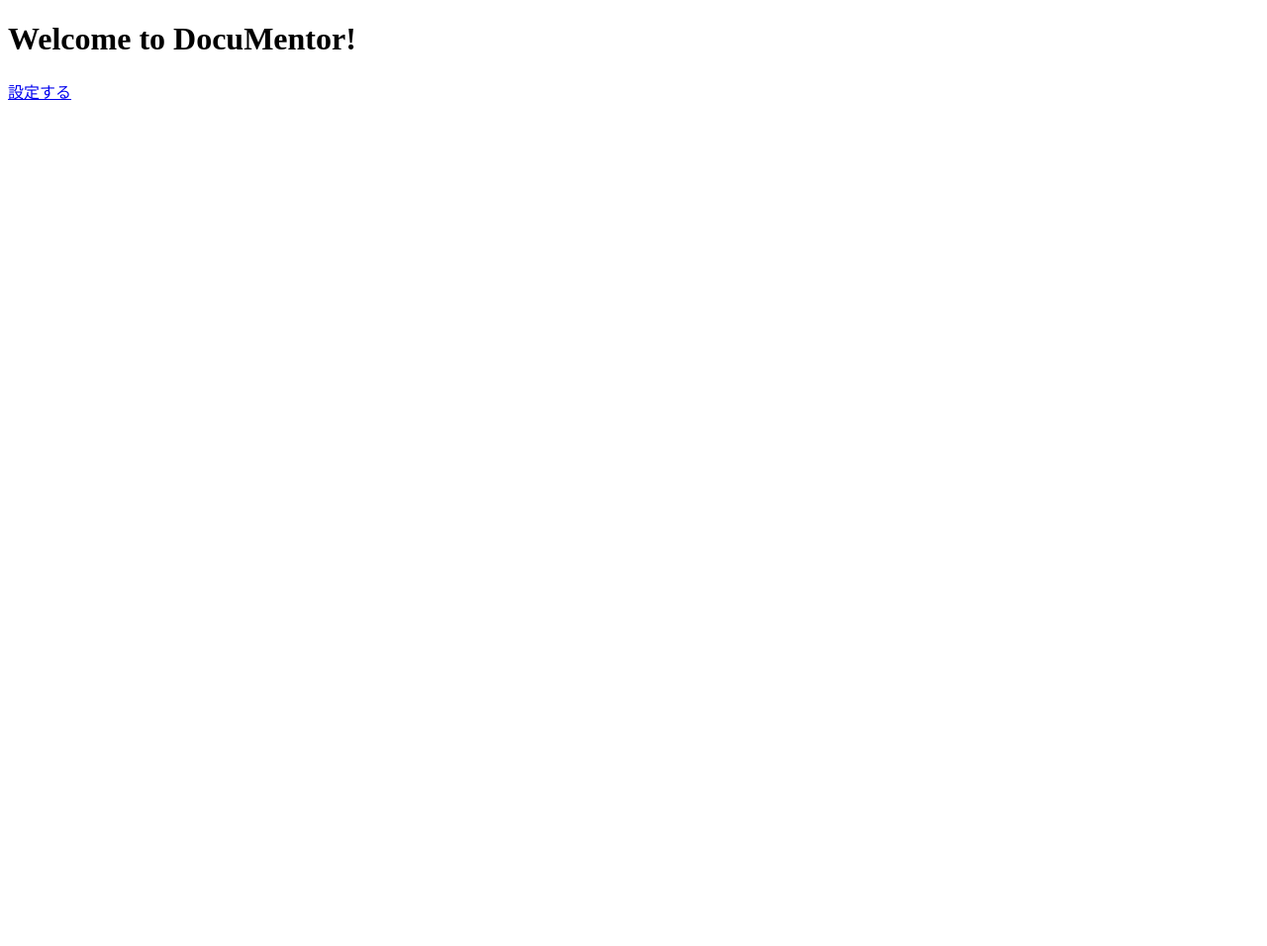
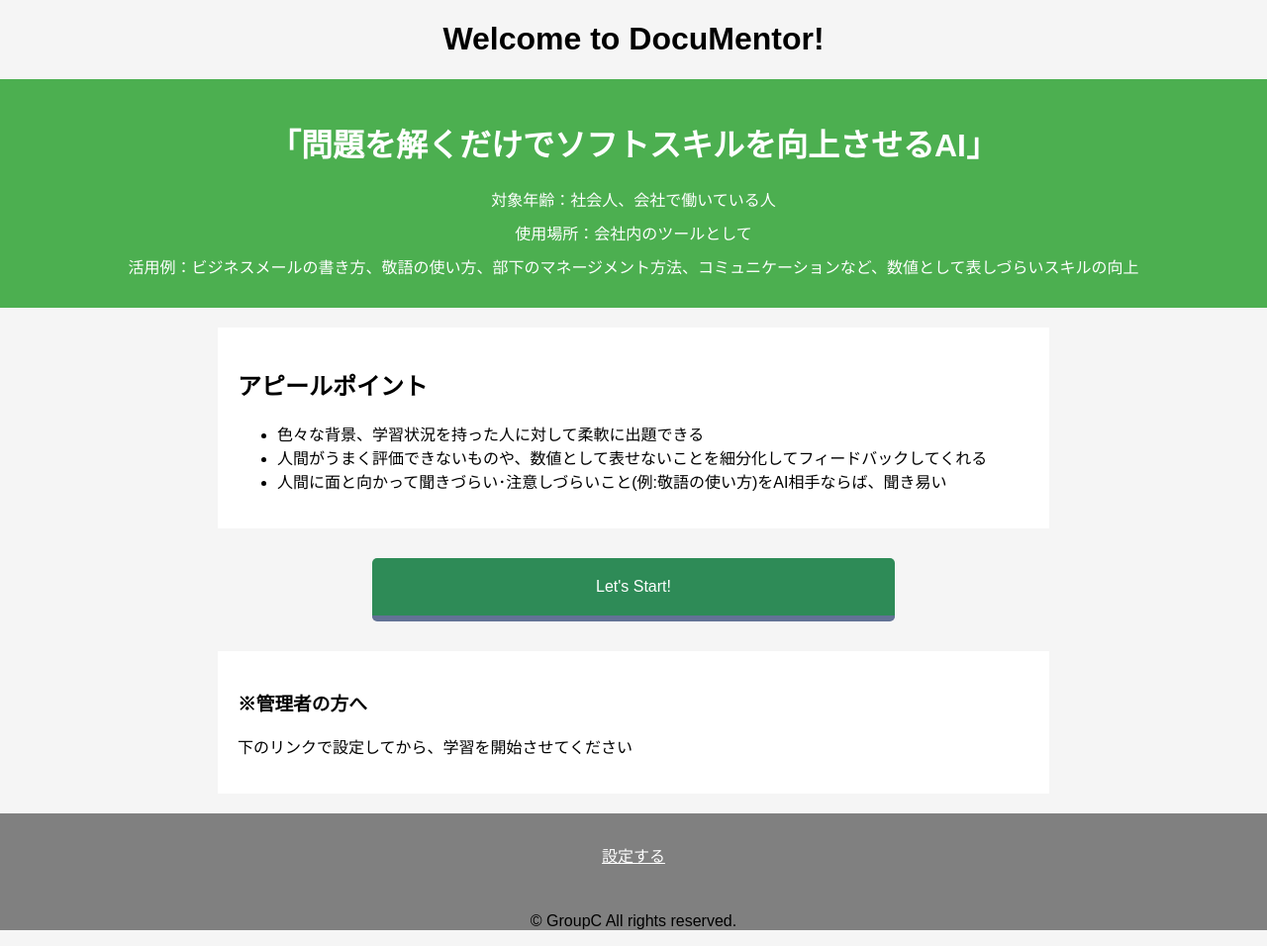
Before and after one commit to ut-code/DocuMentor, a website: page static/index.html in a window 1280 px wide. Shown: the whole page at 99% size. Before the commit the page ends 800 px from the top, so only its background shows below. Drawn offline with Linux system fonts and the light colour scheme.

Commit message:
最初の画面のデザイン

```diff
--- a/static/index.html
+++ b/static/index.html
@@ -4,9 +4,40 @@
     <meta charset="UTF-8">
     <meta name="viewport" content="width=device-width, initial-scale=1.0">
     <title>DocuMentor</title>
+    <link rel="stylesheet" href="style.css" />
 </head>
 <body>
     <h1>Welcome to DocuMentor!</h1>
-    <a href="./setting">設定する</a>
+     <header>
+        <h1>「問題を解くだけでソフトスキルを向上させるAI」</h1>
+        <p>対象年齢：社会人、会社で働いている人</p>
+        <p>使用場所：会社内のツールとして</p>
+        <p>活用例：ビジネスメールの書き方、敬語の使い方、部下のマネージメント方法、コミュニケーションなど、数値として表しづらいスキルの向上</p>
+     </header>
+
+      <section id="appeal">
+        <h2>アピールポイント</h2>
+        <ul>
+          <li>色々な背景、学習状況を持った人に対して柔軟に出題できる</li>
+          <li>人間がうまく評価できないものや、数値として表せないことを細分化してフィードバックしてくれる</li>
+          <li>人間に面と向かって聞きづらい･注意しづらいこと(例:敬語の使い方)をAI相手ならば、聞き易い</li>
+        </ul>
+      </section>
+      <div class="main-button">
+        <a href="./analysis" class="setting">Let's Start!</a>
+      </div>
+
+      <section class="alert">
+        <h3>※管理者の方へ</h3>
+        <p>下のリンクで設定してから、学習を開始させてください</p>
+      </section>
+
+
+      <footer>
+        <a href="./setting" class="footer-link">設定する</a>
+        <p>&copy; GroupC All rights reserved.</p>
+      </footer>
+
+
 </body>
 </html>
--- /dev/null
+++ b/static/style.css
@@ -0,0 +1,78 @@
+body {
+    font-family: Arial, sans-serif;
+    margin: 0;
+    padding: 0;
+    background-color: #f5f5f5;
+  }
+h1{
+    text-align:center;
+}
+  header {
+    background-color: #4CAF50;
+    color: #fff;
+    padding: 20px;
+    text-align: center;
+  }
+
+  header p {
+    margin: 10px 0;
+  }
+
+  #appeal {
+    max-width: 800px;
+    margin: 20px auto;
+    padding: 20px;
+    background-color: #fff;
+    box-shadow: 0 0 10
+  }
+.alert{
+    max-width: 800px;
+    margin: 20px auto;
+    padding: 20px;
+    background-color: #fff;
+    box-shadow: 0 0 10
+}
+
+.setting{
+
+    /* border:solid black 2px; */
+    width:40%;
+    display:block;
+    background-color:#2e8b57;
+    color:white;
+    text-align:center;
+    padding: 20px;
+    text-decoration: none;
+    border-bottom: solid 6px #627295;
+    border-radius: 5px;
+    box-shadow:1px;
+    margin:0 auto;
+
+}
+ /* a:active{
+    width:40%;
+    -webkit-transform: translateY(4px);
+    transform: translateY(6px);
+    box-shadow: 0px 0px 1px rgba(0, 0, 0, 0.6);
+    border-bottom: none;
+    margin:0 auto;
+} */
+
+.main-button{
+    margin:0 auto;
+    margin:30px;
+}
+footer{
+    width:100%;
+    background-color:gray;
+    /* position:fixed;
+    bottom:0px;
+    left:0px; */
+    margin:0 auto;
+    text-align:center;
+}
+.footer-link{
+    display:inline-block;
+    color:white;
+    margin:30px;
+}
```
Also changed, not shown: openaiApi/situation_prompt.mjs (added, +16 -0 lines).
